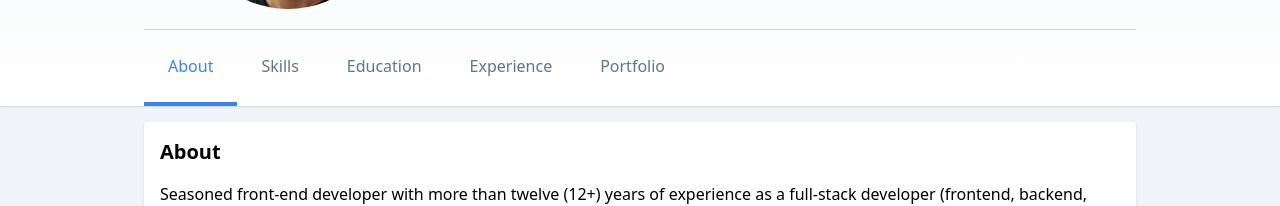
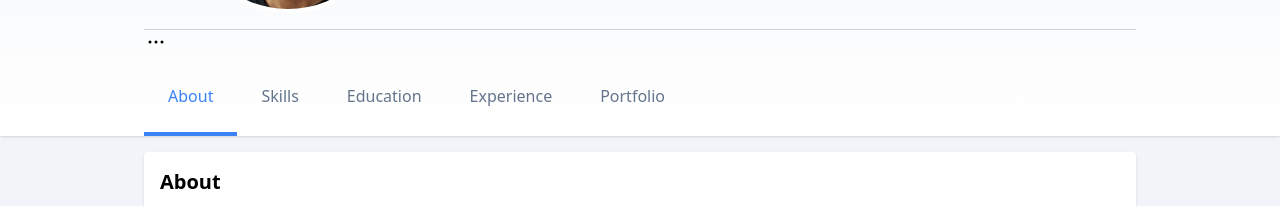
Before and after one commit to archdev-ca/portfolio, a website: page index.html in a window 1280 px wide. Shown: the part 599-805 px from the top of the page. Drawn offline with Linux system fonts and the light colour scheme; a web font is replaced by a local one.

Commit message:
Disable scroll when clicking tabs

```diff
--- a/index.html
+++ b/index.html
@@ -140,12 +140,32 @@
           </div>
         </div>
         <nav class="main-nav mx-4">
+          <button class="toggle">
+            <svg
+              xmlns="http://www.w3.org/2000/svg"
+              fill="none"
+              viewBox="0 0 24 24"
+              stroke-width="1.5"
+              stroke="currentColor"
+              class="w-6 h-6"
+            >
+              <path
+                stroke-linecap="round"
+                stroke-linejoin="round"
+                d="M6.75 12a.75.75 0 11-1.5 0 .75.75 0 011.5 0zM12.75 12a.75.75 0 11-1.5 0 .75.75 0 011.5 0zM18.75 12a.75.75 0 11-1.5 0 .75.75 0 011.5 0z"
+              />
+            </svg>
+          </button>
           <ul class="flex nav">
-            <li class="active"><a href="#" data-target="about">About</a></li>
-            <li><a href="#" data-target="skills">Skills</a></li>
-            <li><a href="#" data-target="education">Education</a></li>
-            <li><a href="#" data-target="experience">Experience</a></li>
-            <li><a href="#" data-target="portfolio">Portfolio</a></li>
+            <li class="active">
+              <a href="#about" data-target="about">About</a>
+            </li>
+            <li><a href="#skills" data-target="skills">Skills</a></li>
+            <li><a href="#education" data-target="education">Education</a></li>
+            <li>
+              <a href="#experience" data-target="experience">Experience</a>
+            </li>
+            <li><a href="#portfolio" data-target="portfolio">Portfolio</a></li>
           </ul>
         </nav>
       </div>
--- a/script.js
+++ b/script.js
@@ -12,6 +12,8 @@ for (let i = 0; i < navs.length; i++) {
  */
 function createNavClickHandler(nav) {
   return (e) => {
+    e.preventDefault();
+
     if (e.target.nodeName) {
       // get the target container
       let targetContainer = document.getElementById(e.target.dataset["target"]);
```
